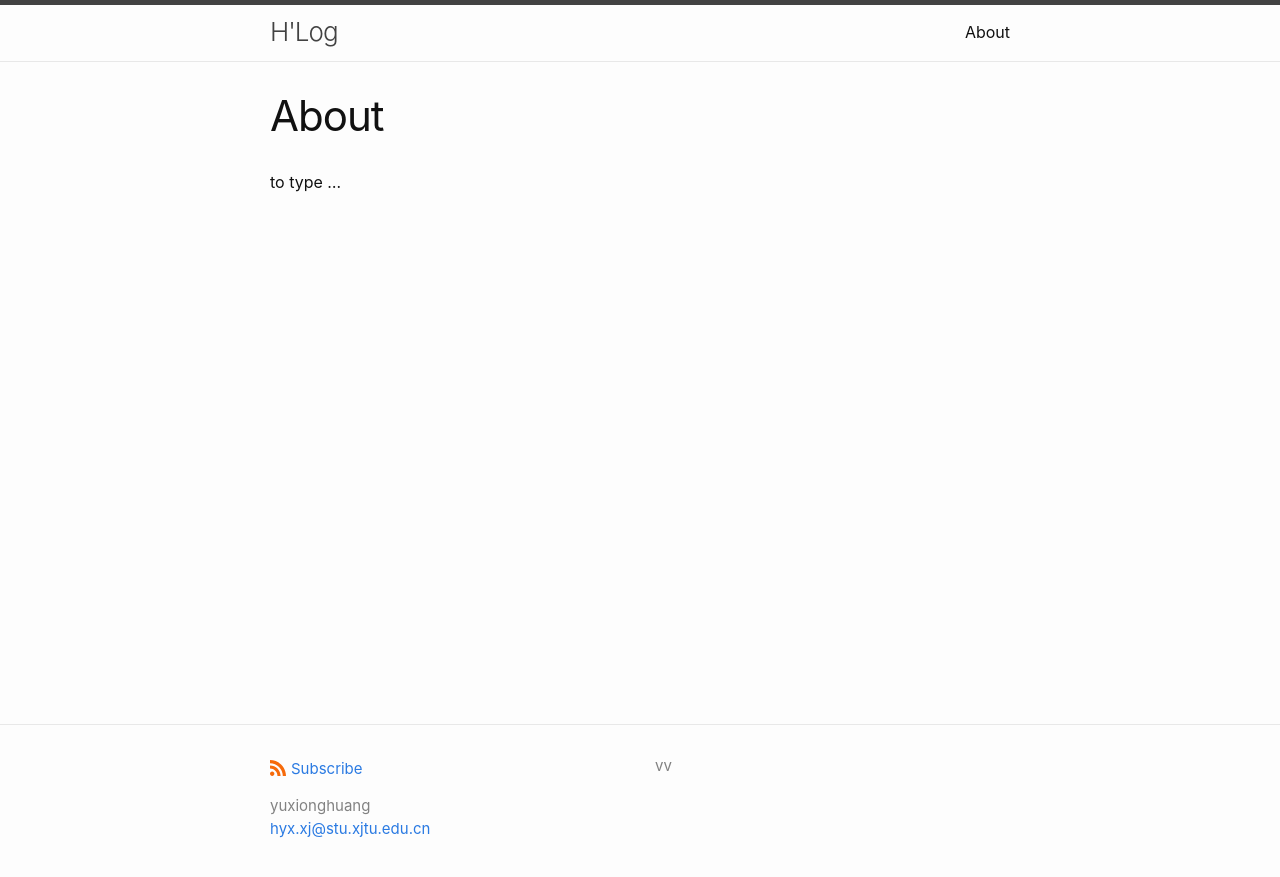
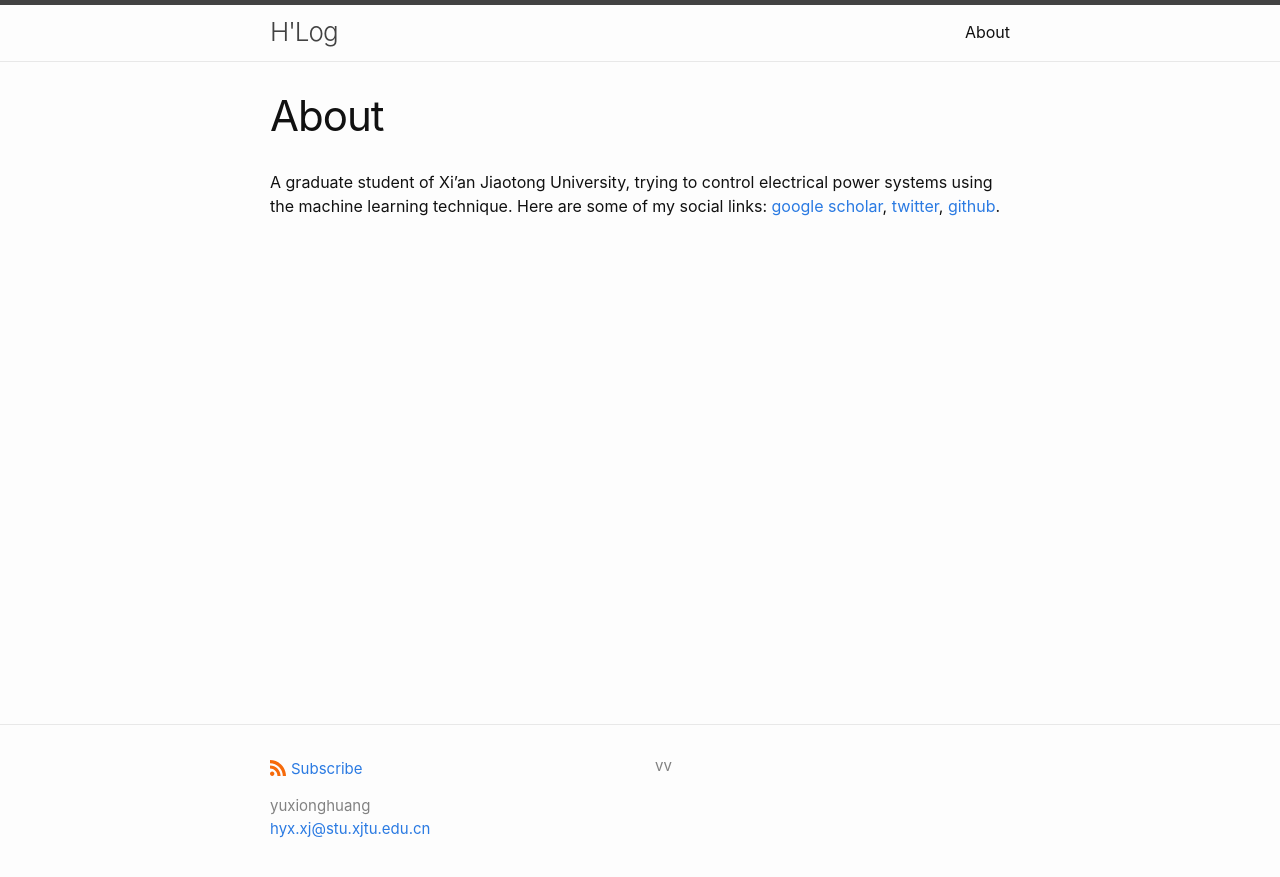
Before and after one commit to yuxionghuang/yuxionghuang.github.io, a Jekyll site: the page built from about.md, in a window 1280 px wide. Shown: the top 877 px of the page. Built offline with Jekyll 4.4.1, drawn with Linux system fonts in a browser that asks for light colours.

Commit message:
Update about.md

```diff
--- a/about.md
+++ b/about.md
@@ -4,4 +4,5 @@ title: About
 permalink: /about/
 ---
 
-to type ...
+A graduate student of Xi'an Jiaotong University, trying to control electrical power systems using the machine learning technique.
+Here are some of my social links: [google scholar](https://scholar.google.com/citations?user=lx9lPNcAAAAJ&hl=zh-CN), [twitter](https://twitter.com/fishbear6), [github](https://github.com/yuxionghuang).
```
